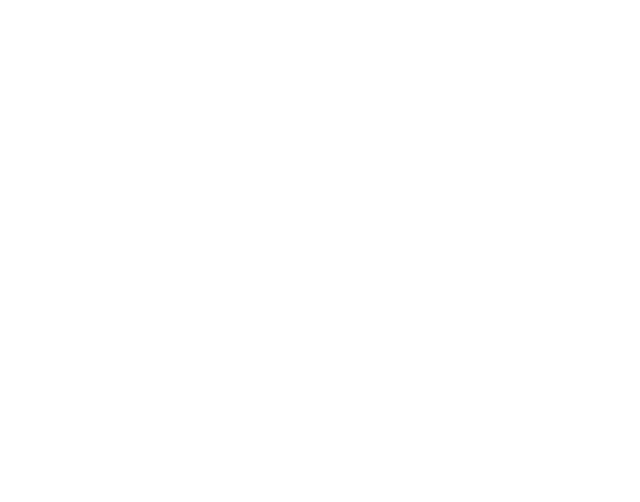
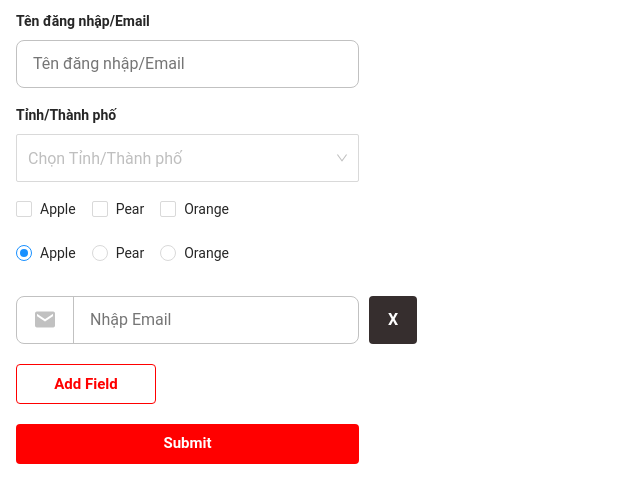
Before and after one commit to tampham512/practice, a React (Create React App) app: page /form-style-guide in a window 1280 px wide. Before the commit this address had no page. Shown: the top 502 px of the page, without its empty margins (0-640 px from the left). Built offline with nearby package versions, Linux system fonts and the light colour scheme.

Commit message:
add form

```diff
--- a/package.json
+++ b/package.json
@@ -15,7 +15,8 @@
     "react-scripts": "5.0.1",
     "react-select": "^5.3.2",
     "styled-components": "^5.3.5",
-    "web-vitals": "^2.1.4"
+    "web-vitals": "^2.1.4",
+    "yup": "^0.32.11"
   },
   "scripts": {
     "start": "react-scripts start",
--- a/src/App.js
+++ b/src/App.js
@@ -5,9 +5,14 @@ function App() {
     <div className="App">
       <Link to="/style-guide">Click button-style-guide</Link>
       <br></br>
+      <br></br>
       <Link to="/input-style-guide">Click input-style-guide</Link>
       <br></br>
+      <br></br>
       <Link to="/select-style-guide">Click select-style-guide</Link>
+      <br></br>
+      <br></br>
+      <Link to="/form-style-guide">Click form-style-guide</Link>
     </div>
   );
 }
--- a/src/components/Input/index.jsx
+++ b/src/components/Input/index.jsx
@@ -40,7 +40,7 @@ const Input = ({
   typePrefix,
   sizePrefix = "24px",
   paddingPrefix = "0 16px",
-
+  onChange,
   ...props
 }) => {
   const inputRef = useRef(null);
@@ -97,8 +97,9 @@ const Input = ({
               fontWeightFocus={fontWeightFocus}
               colorFocus={colorFocus}
               color={color}
-              onBlur={(e) => {
+              onChange={(e) => {
                 setValue(e.target.value);
+                onChange(e);
               }}
               $value={value}
               {...props}
@@ -149,6 +150,10 @@ const Input = ({
               fontWeightFocus={fontWeightFocus}
               colorFocus={colorFocus}
               color={color}
+              onChange={(e) => {
+                setValue(e.target.value);
+                onChange(e);
+              }}
               {...props}
             ></InputBase>
           </ErrorInputBox>
--- a/src/index.js
+++ b/src/index.js
@@ -8,6 +8,7 @@ import StyleGuide from "./pages/StyleGuide/index";
 import { BrowserRouter, Routes, Route } from "react-router-dom";
 import InputGuide from "./pages/InputGuide";
 import SelectGuide from "./pages/SelectGuide";
+import FormGuide from "./pages/FormGuide";
 
 const GlobalStyle = createGlobalStyle`
 
@@ -30,7 +31,9 @@ root.render(
         <Route path="/" element={<App />}></Route>
         <Route path="/style-guide" element={<StyleGuide />}></Route>
         <Route path="/input-style-guide" element={<InputGuide />}></Route>
+
         <Route path="/select-style-guide" element={<SelectGuide />}></Route>
+        <Route path="/form-style-guide" element={<FormGuide />}></Route>
       </Routes>
     </BrowserRouter>
   </>
--- /dev/null
+++ b/src/pages/FormGuide/index.jsx
@@ -0,0 +1,173 @@
+import React from "react";
+
+import { useFormik, FieldArray, FormikProvider } from "formik";
+
+import { Radio, Checkbox } from "antd";
+import Button from "../../components/Button";
+import Input from "../../components/Input";
+import ISelect from "../../components/Select";
+import * as yup from "yup";
+import { FieldArrayStyled } from "./styled";
+
+const options = [
+  { value: "quang_nam", label: "Quảng Nam" },
+  { value: "quang-ngai", label: "Quảng Ngãi" },
+  { value: "hue", label: "Huế" },
+  { value: "da_nang", label: "Đà Nẵng" },
+];
+const optionsCheckBox = [
+  { label: "Apple", value: "apple" },
+  { label: "Pear", value: "pear" },
+  { label: "Orange", value: "orange" },
+];
+
+const optionsRadio = [
+  { label: "Apple", value: "apple" },
+  { label: "Pear", value: "pear" },
+  { label: "Orange", value: "orange" },
+];
+const validationSchema = yup.object({
+  fullname: yup.string().required("Vui lòng nhập Tên đăng nhập/Email"),
+  provinces: yup.string().required("Vui lòng chọn Tỉnh/Thành phố"),
+});
+
+function FormGuide() {
+  const formik = useFormik({
+    initialValues: {
+      fullname: "",
+      provinces: "",
+      check: [],
+      radio: optionsRadio[0].value,
+      arrayField: [
+        {
+          email: "",
+        },
+      ],
+    },
+    validateOnChange: false,
+    validateOnBlur: false,
+    validationSchema: validationSchema,
+    onSubmit: (values) => {
+      console.log(values);
+      setTimeout(() => {
+        alert(JSON.stringify(values, null, 2));
+      }, 500);
+    },
+  });
+  console.log();
+  return (
+    <form onSubmit={formik.handleSubmit}>
+      <Input
+        label="Tên đăng nhập/Email"
+        placeholder="Tên đăng nhập/Email"
+        width="400px"
+        name="fullname"
+        id="fullname"
+        value={formik.values.fullname}
+        onChange={(e) => {
+          formik.setFieldValue("fullname", e.target.value);
+        }}
+        status={
+          formik.touched.fullname && formik.errors.fullname ? "error" : "base"
+        }
+        message={formik.touched.fullname && formik.errors.fullname}
+      />
+      <ISelect
+        label="Tỉnh/Thành phố"
+        placeholder="Chọn Tỉnh/Thành phố"
+        name="provinces"
+        value={formik.values.provinces || null}
+        formik={formik}
+        dataCustom={options}
+        status={
+          formik.touched.provinces && formik.errors.provinces ? "error" : "base"
+        }
+        message={formik.touched.provinces && formik.errors.provinces}
+      />
+      <div>
+        <Checkbox.Group
+          name="check"
+          options={optionsCheckBox}
+          value={formik.values.check}
+          onChange={(checkedValues) => {
+            formik.setFieldValue("check", checkedValues);
+          }}
+        />
+      </div>
+      <br />
+      <div>
+        <Radio.Group
+          label="Chọn Radio"
+          name="radio"
+          options={optionsRadio}
+          onChange={(e) => {
+            formik.setFieldValue("radio", e.target.value);
+          }}
+          value={formik.values.radio}
+        />
+      </div>
+
+      <br />
+      <div>
+        <FormikProvider value={formik}>
+          <FieldArray name="arrayField">
+            {({ insert, remove, push }) => (
+              <div>
+                {formik.values.arrayField.length > 0 &&
+                  formik.values.arrayField.map((friend, index) => (
+                    <FieldArrayStyled key={index}>
+                      <Input
+                        prefix="bx bxs-envelope"
+                        placeholder="Nhập Email"
+                        width="400px"
+                        name={`arrayField.${index}.email`}
+                        value={formik.values.arrayField[index].email}
+                        onChange={(e) => {
+                          formik.setFieldValue(
+                            `arrayField.${index}.email`,
+                            e.target.value
+                          );
+                          console.log(e.target.value);
+                        }}
+                      />
+                      <Button
+                        onClick={() => remove(index)}
+                        $type="gray"
+                        type="button"
+                        width="48px"
+                        height="48px"
+                      >
+                        X
+                      </Button>
+                    </FieldArrayStyled>
+                  ))}
+                <Button
+                  $type="secondary"
+                  type="button"
+                  onClick={() => {
+                    push({ email: "" });
+                  }}
+                  size="sm"
+                >
+                  Add Field
+                </Button>
+              </div>
+            )}
+          </FieldArray>
+        </FormikProvider>
+      </div>
+
+      <Button
+        htmlType="submit"
+        width="343px"
+        height="40px"
+        $fontSize="15px"
+        type="submit"
+      >
+        Submit
+      </Button>
+    </form>
+  );
+}
+
+export default FormGuide;
--- /dev/null
+++ b/src/pages/FormGuide/styled.js
@@ -0,0 +1,6 @@
+import styled from "styled-components";
+export const FieldArrayStyled = styled.div`
+  display: flex;
+  gap: 10px;
+  align-items: flex-end;
+`;
--- a/src/pages/SelectGuide/index.jsx
+++ b/src/pages/SelectGuide/index.jsx
@@ -1,4 +1,4 @@
-import React, { useState } from "react";
+import React from "react";
 import ISelect from "../../components/Select";
 
 import Button from "../../components/Button";
```
Also changed, not shown: src/components/ButtonAnt/index.jsx (deleted, +0 -32 lines), 1 other file (tests, documents, lock files or other folders).
